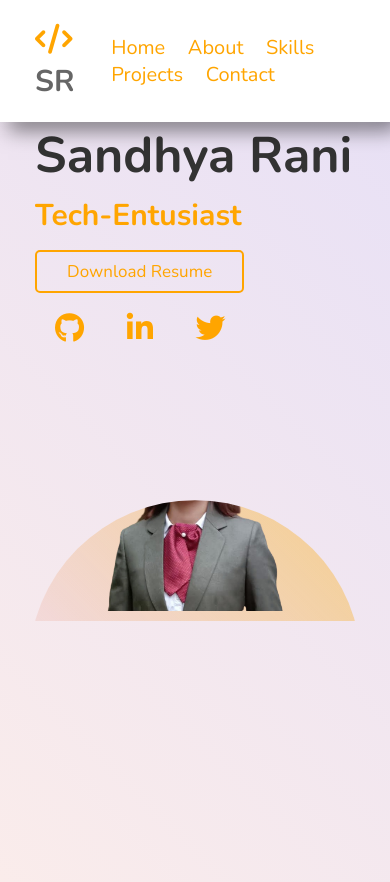
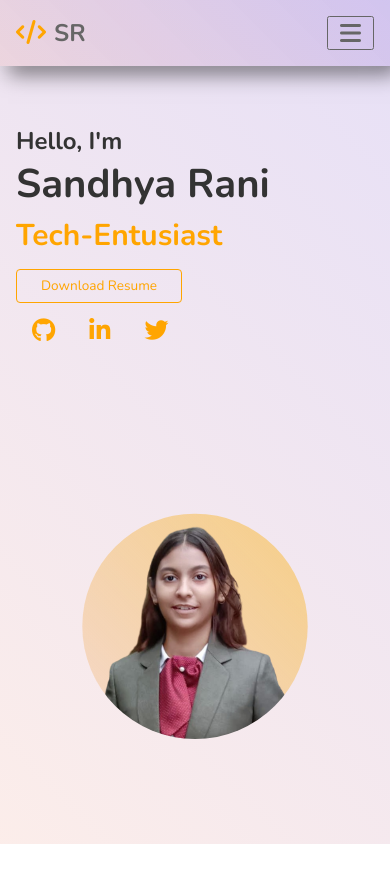
Before and after one commit to sandhya12r/myPortfolio, a plain HTML site: page index.html in a window 390 px wide. After the commit the page ends 844 px from the top, so only its background shows below. Drawn offline with nearby package versions, Linux system fonts and the light colour scheme.

Commit message:
portfolio

```diff
--- a/index.html
+++ b/index.html
@@ -45,7 +45,7 @@
                             <div class="i-title-item">educator</div>
                             </div>
                         </div>
-                    <a href="#" class="btn">Download Resume</a>
+                    <a href="images/SResume.pdf" download="SandhyaResume" class="btn" target="_blank">Download Resume</a>
 
                     <div class='icons'>
                         <a class="icon" href="https://github.com/sandhya12r" target="_blank"><i class="fa-brands fa-github" ></i></a>
--- a/style.css
+++ b/style.css
@@ -28,8 +28,8 @@ html{
 }
 
 body{
-    /* background: #f7f7f7; */
-        clip-path: polygon(100%, 33%, 0%, 100%, 100%, 100%);
+    /* background: #f7f7f7;
+    clip-path: polygon(100% 33%, 0% 100%, 100% 100%); */
         background: linear-gradient(45deg, rgba(216, 46, 8, 0.085), rgba(62, 7, 189, 0.126));
         width: 100%;
         height: 100%;
@@ -91,11 +91,11 @@ header{
     display: flex;
     align-items: center;
     justify-content: space-between;
-    background: #fff;
+    /* background: #fff; */
     padding: 2rem 9%;
     /* box-shadow: 0 .5rem 1 rem rgba(0,0,0,.1); */
     box-shadow: -10px -10px 15px rgba(255, 255,255), 8px 8px 20px rgba(0,0,0,0.5);
-
+    background: linear-gradient(45deg, rgba(216, 46, 8, 0.085), rgba(62, 7, 189, 0.126));
 }
 
 header .logo{
@@ -139,19 +139,21 @@ header .navbar a:hover{
     gap:1.5rem;
     min-height: 100vh;
     align-items: center;
-    background: url(images/home-bg.png) no-repeat;
+    /* background: url(images/home-bg.png) no-repeat; */
     background-size: cover;
-    background-position: center;
+    background-position: left;
+    Justify-content: space-between;
+
 }
 
 .home .content{
 
     flex: 1 1 40rem;
     padding-top: 6rem;
+
 }
 
 .home .image{
-    height: 70vh;
     flex: 1 1 40rem;
     clip-path: circle(35% at 50% 50%);
     cursor: pointer;
@@ -230,7 +232,6 @@ img{
 .icons .icon{
     display: inline-block;
     padding: .2rem 2rem;
-    /* border : .2rem solid var(--red); */
     color: var(--red);
     cursor: pointer;
     font-size: 3rem;
@@ -251,3 +252,54 @@ img{
     transition: .3s linear;
     z-index: -1;
 }
+
+
+/* media queries */
+@media(max-width:991px){
+
+    html{
+        font-size: 55%;
+    }
+
+    header{
+        padding: 2rem;
+    }
+
+    section{
+        padding: 2rem;
+    }
+}
+@media(max-width:768px){
+
+    #menu-bar{
+        display: initial;
+    }
+
+    header .navbar{
+        position: absolute;
+        top: 100%; left: 0; right: 0;
+        background: #f7f7f7;
+        border-top: .1rem solid rgba(0,0,0,.1);
+        clip-path: polygon(0 0, 100% 0, 100% 0, 0 0);
+    }
+
+    header .navbar.active{
+        clip-path: polygon(0 0, 100% 0, 100% 100%, 0 100% );
+    }
+
+    header .navbar a{
+        margin: 1.5rem;
+        padding: 1.5rem;
+        display: block;
+        border: .2rem solid rgba(0,0,0,.1);
+        border-left: .5rem solid var(--red);
+        background: #fff;
+    }
+}
+
+@media(max-width:450px){
+
+    html{
+        font-size: 50%;
+    }
+}
```
Also changed, not shown: 1 other file.
